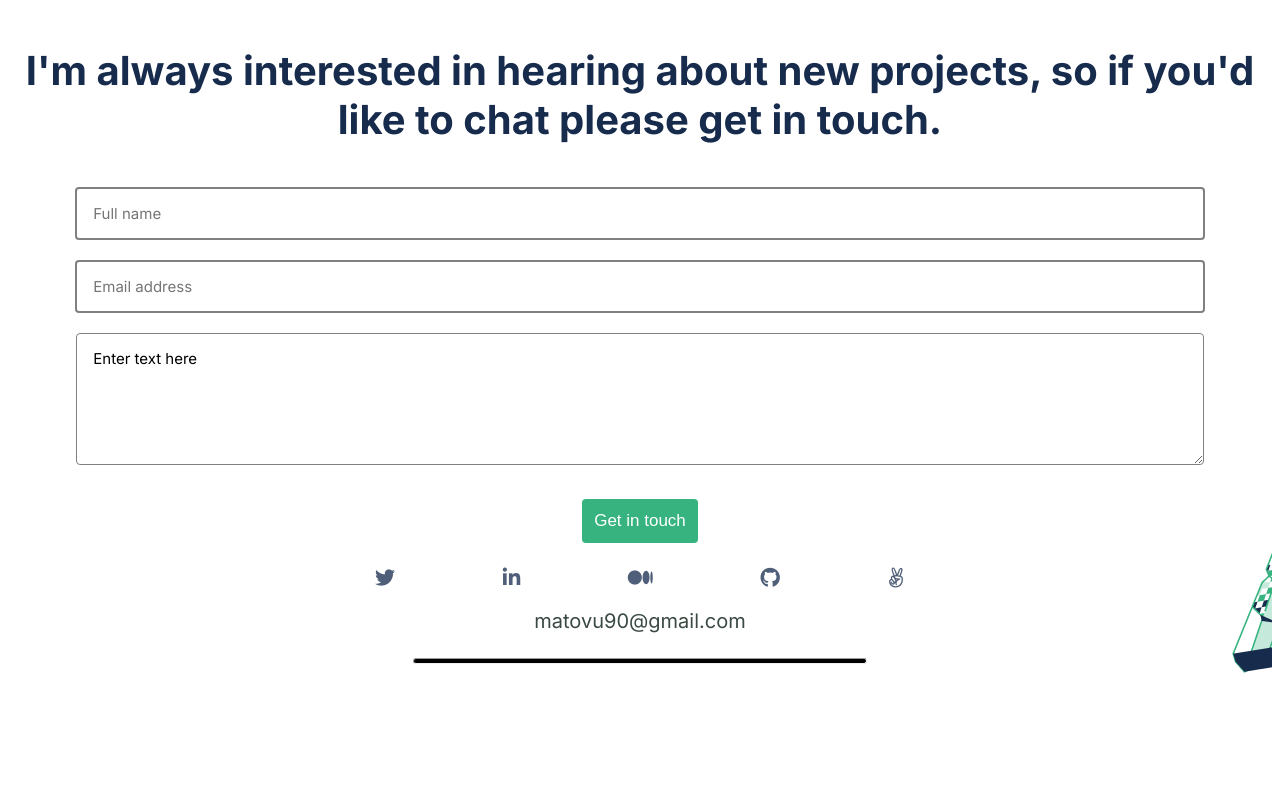
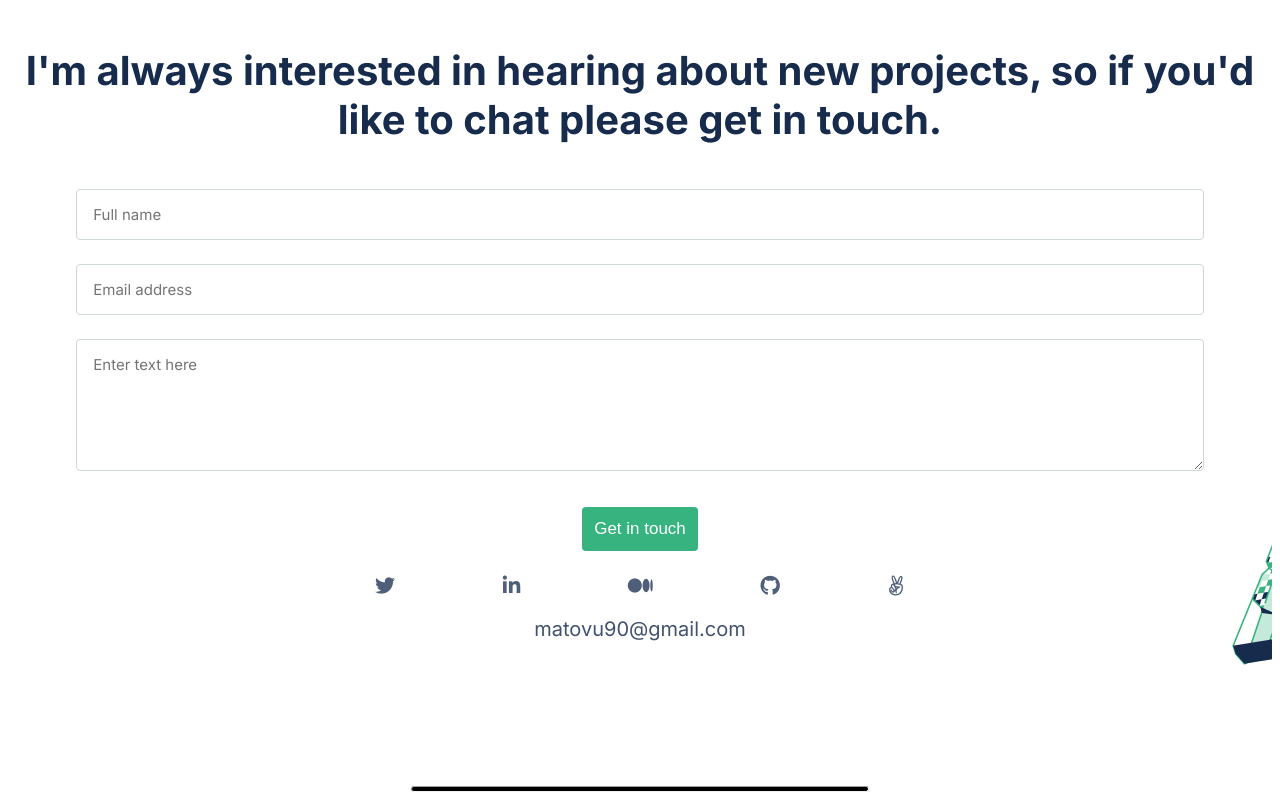
Before and after one commit to matovu-farid/My-Portfolio, a website: page index.html in a window 1280 px wide. Shown: the part 5525-6325 px from the top of the page. Before the commit the page ends 6207 px from the top, so only its background shows below. Drawn offline with Linux system fonts and the light colour scheme.

Commit message:
Update index.html and style.css
Fix input border and margin, also change color of email

```diff
--- a/index.html
+++ b/index.html
@@ -426,9 +426,9 @@
             </h2>
         </header>
         <form action="https://formspree.io/f/mayvwppv" method="post" class="input-container">
-            <input type="text" name="full-name" placeholder="Full name" class="input">
-            <input type="email" name="_replyto" placeholder="Email address" class="input">
-            <textarea name="message" class="input">Enter text here</textarea>
+            <input type="text" name="full-name" placeholder="Full name" class="input" maxlength="30"  required>
+            <input type="email" name="_replyto" placeholder="Email address" class="input" required>
+            <textarea name="message" class="input" placeholder="Enter text here" maxlength="500" required></textarea>
             <button class="button bg-green white card">Get in touch</button>
         </form>
         <section class="links">
@@ -463,9 +463,10 @@
                 </li>
             </ul>
         </section>
-        <p class="center medium-text">matovu90@gmail.com</p>
-        <hr class="black-line">
+        <p class="center medium-text grey">matovu90@gmail.com</p>
+
     </footer>
+    <hr class="black-line">
 
 </body>
 
--- a/style.css
+++ b/style.css
@@ -85,6 +85,10 @@ h3 {
   font-size: 2rem;
   font-weight: 400;
   font-style: normal;
+}
+
+.grey {
+  color: #42526e;
 }
 
 .about-me * {
@@ -296,12 +300,12 @@ h3 {
 
 .input {
   font-family: 'Inter', sans-serif;
-  margin: 10px 1px;
+  margin: 12px 1px;
   width: 100%;
   padding: 15px 16px;
   border-radius: 4px;
   font-size: 1.5rem;
-  border-color: grey;
+  border: 1px solid #d0d9d4;
   border-style: solid;
 }
 
@@ -319,4 +323,5 @@ textarea.input {
   border-radius: 4px;
   width: 36%;
   height: 4px;
+  margin-top: 120px;
 }
```
